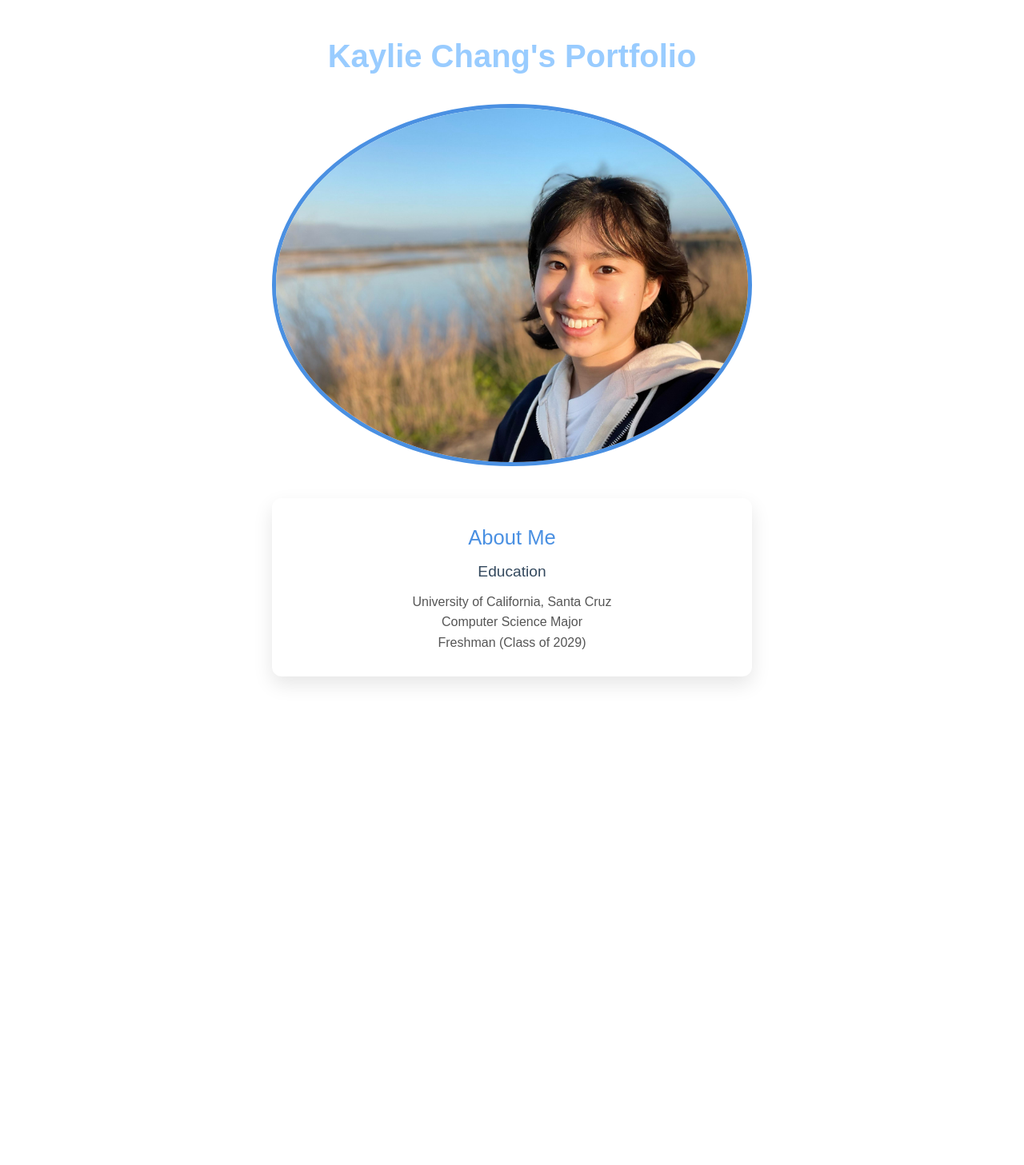
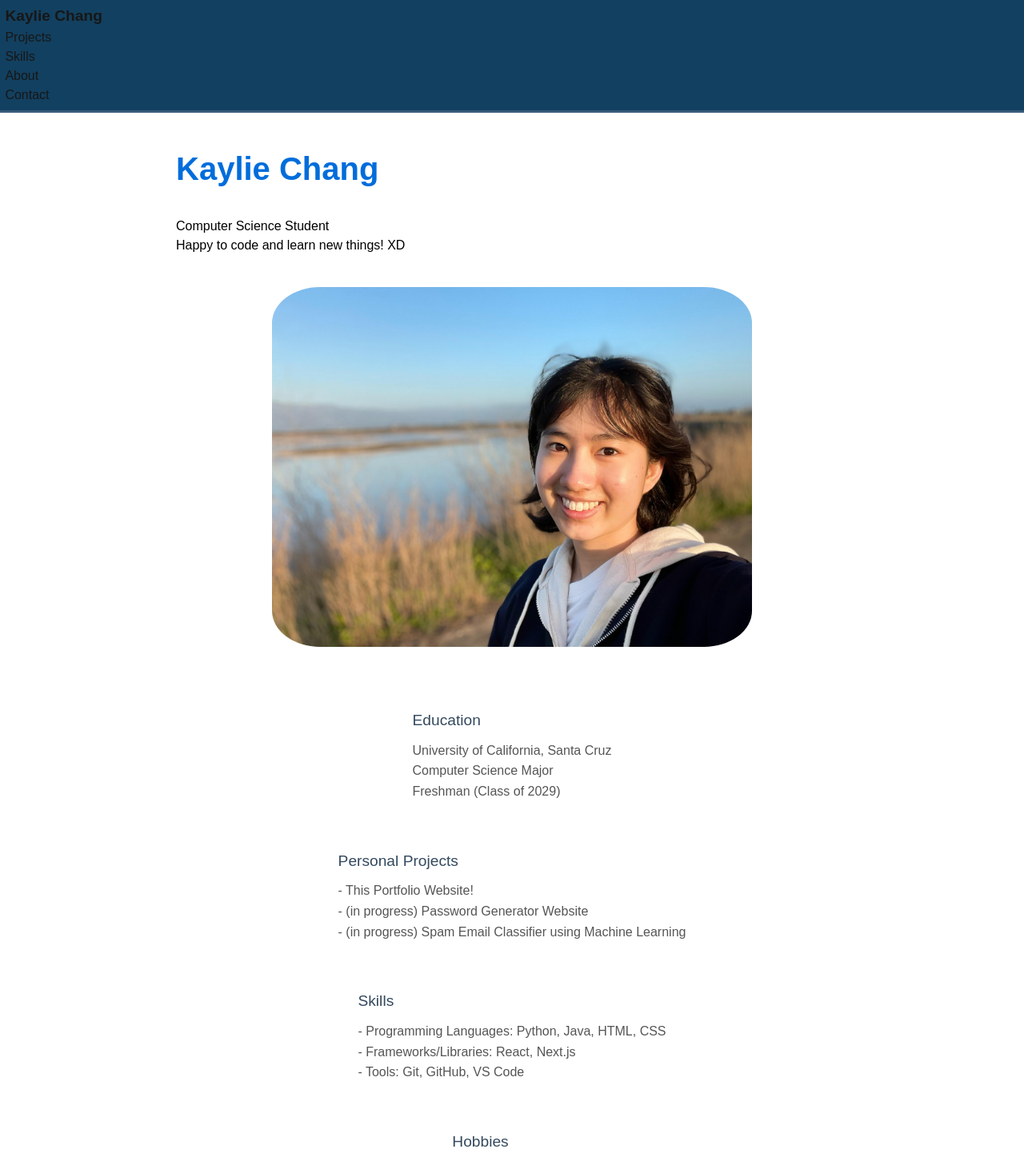
Before and after one commit to misotofu7/personal_website, a Next.js app in the folder kaylie-portfolio/: page / in a window 1280 px wide. Shown: the top 1457 px of the page at 80% size. Before the commit the page ends 886 px from the top, so only its background shows below. Built offline with nearby package versions, Linux system fonts and the light colour scheme.

Commit message:
style(navbar): add flex layout and spacing
- Nav links displayed in a row
- Adjusted header spacing
- Minor HTML tweaks for semantic structure (added hobbies, skills, personal projects)
- changed some existing CSS styles (image and margin/padding/borders)

```diff
--- a/kaylie-portfolio/app/HomePage.module.css
+++ b/kaylie-portfolio/app/HomePage.module.css
@@ -1,24 +1,81 @@
+/* navigation bar */
+.header {
+  position: sticky;
+  top: 0;
+  background: #124060;
+  border-bottom: 3px solid #395c7b;
+  padding: 0.5%;
+}
+
+.nav {
+  max-width: 1100px;
+  margin: auto;
+  padding: 1rem;
+  display: flex;
+  justify-content: space-between;
+  align-items: center;
+}
+
+.logo {
+  font-weight: 600;
+  font-size: 1.2rem;
+}
+
+.nav-links {
+  list-style: none;
+  display: flex;
+  gap: 1.5rem;
+}
+
+.hamburger {
+  display: none;
+  font-size: 1.5rem;
+  background: none;
+  border: none;
+}
+
 /* page layout */
 .page {
+  display: flex;
+  flex-direction: column;
+  align-items: left;
+  justify-content: left;
+  background-color: #ffffff;
   min-height: 100vh;
   padding: 40px;
-  text-align: center;
+  text-align: left;
 }
 
-/* main title */
-.title {
+.header {
+  width: 100%;
+}
+
+.name {
+  display: flex;
+  flex-direction: row;
+  align-items: center;
+  justify-content: left;
   font-size: 2.5rem;
   font-weight: 700;
-  color: #99ccff;
+  color: #006ddb;
   margin-bottom: 30px;
+  padding-left: 15%;
+}
+
+#hero {
+  width: 100%;
+  height: auto;
+  border-radius: 12px;
+  margin-bottom: 40px;
+  color: #000000;
+  text-align: left;
+  padding-left: 15%;
 }
 
 /* profile image */
 .profileImage {
-  border-radius: 50%;
+  border-radius: 10%;
   object-fit: cover;
-  border: 5px solid #4a90e2;
-  margin-bottom: 40px;
   display: block;
   margin-left: auto;
   margin-right: auto;
@@ -32,13 +89,13 @@
   margin: 0 auto;
   padding: 30px;
   border-radius: 12px;
-  box-shadow: 0 10px 25px rgba(0, 0, 0, 0.1);
+  box-shadow: 0 10px 25px rgba(255, 255, 255, 0.1);
 }
 
 /* section headers */
 .sectionTitle {
   font-size: 1.6rem;
-  color: #4a90e2;
+  color: #ffffff;
   margin-bottom: 10px;
 }
 
--- a/kaylie-portfolio/app/page.tsx
+++ b/kaylie-portfolio/app/page.tsx
@@ -2,13 +2,36 @@ import styles from "./HomePage.module.css";
 
 export default function HomePage() {
   /*
-  Add a profile picture of yourself on that same page
-  Add some coloring to them if you want!
+  Hero / Intro
+  Projects
+  Skills
+  Experience (optional)
+  About
+  Contact
   */
 
   return(
+    <>
+    <header className={styles.header}>
+      <nav className={styles.navBar}>
+        <div className={styles.logo}>Kaylie Chang</div>
+
+        <ul className={styles.navLinks}>
+          <li>Projects</li>
+          <li>Skills</li>
+          <li>About</li>
+          <li>Contact</li>
+        </ul>
+      </nav>
+    </header>
+
     <main className={styles.page}>
-      <h1 className={styles.title}>Kaylie Chang's Portfolio</h1>
+      <h1 className={styles.name}>Kaylie Chang</h1>
+
+      <section id={styles.hero}>
+        <h1>Computer Science Student</h1>
+        <p>Happy to code and learn new things! XD</p>
+      </section>
 
       {/* profile image here */}
       <img
@@ -21,7 +44,6 @@ export default function HomePage() {
         <h2 className={styles.sectionTitle}>About Me</h2>
 
         <h3 className={styles.subTitle}>Education</h3>
-
         <p className={styles.text}>
           University of California, Santa Cruz
           <br/>
@@ -30,6 +52,40 @@ export default function HomePage() {
           Freshman (Class of 2029)
         </p>
       </section>
+
+      <section className={styles.card}>
+        <h3 className={styles.subTitle}>Personal Projects</h3>
+        <p className={styles.text}>
+          - This Portfolio Website!
+          <br/>
+          - (in progress) Password Generator Website
+          <br/>
+          - (in progress) Spam Email Classifier using Machine Learning
+        </p>
+      </section>
+
+      <section className={styles.card}>
+        <h3 className={styles.subTitle}>Skills</h3>
+        <p className={styles.text}>
+          - Programming Languages: Python, Java, HTML, CSS
+          <br/>
+          - Frameworks/Libraries: React, Next.js
+          <br/>
+          - Tools: Git, GitHub, VS Code
+        </p>
+      </section>
+
+      <section className={styles.card}>
+        <h3 className={styles.subTitle}>Hobbies</h3>
+        <p className={styles.text}>
+          - Playing the guitar
+          <br/>
+          - Dancing
+          <br/>
+          - Reading webnovels
+        </p>
+      </section>
     </main>
+    </>
   );
 }
```
